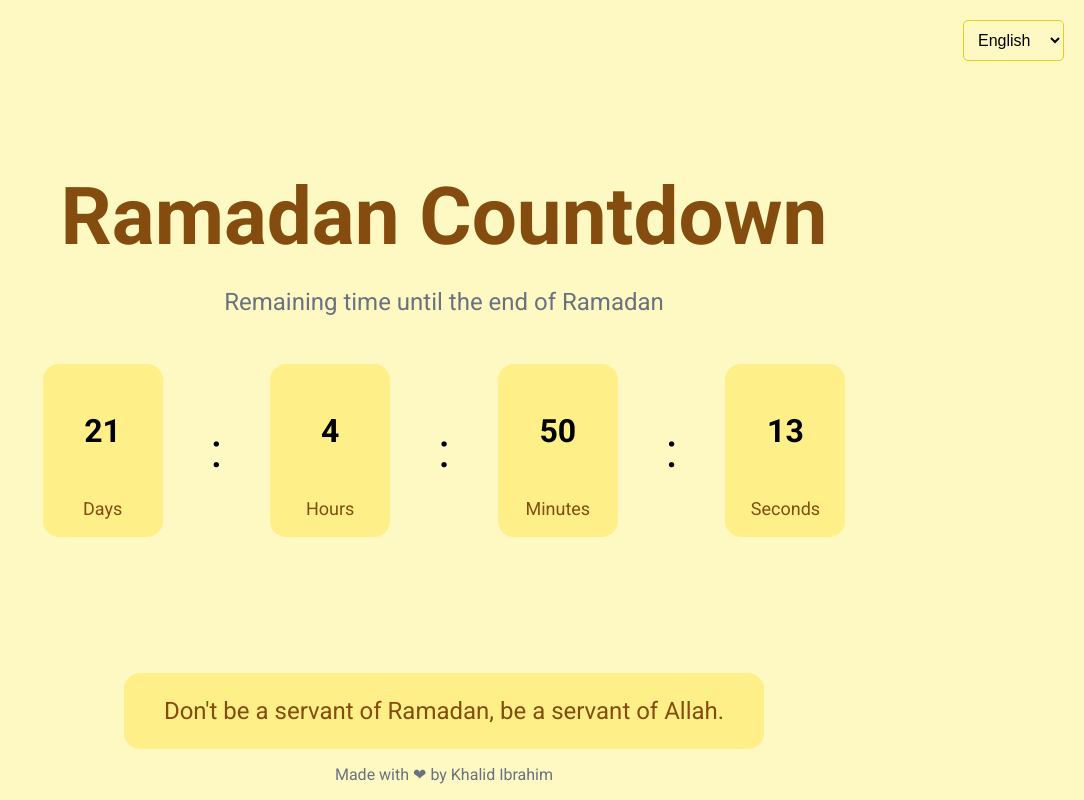
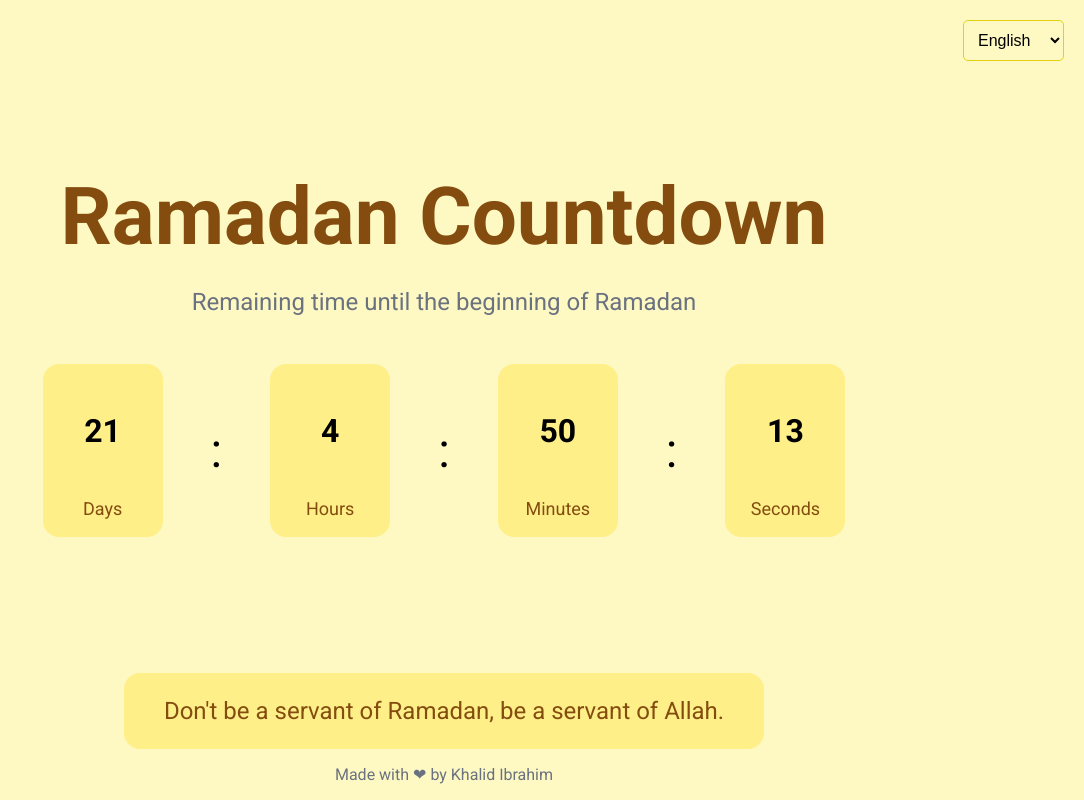
Before and after one commit to Khalid-212/Ramadan-countdown, a React (Vite) app: page / in a window 1280 px wide. Shown: the whole page, without its empty margins (196-1280 px from the left). Built offline with nearby package versions, Linux system fonts and the light colour scheme.

Commit message:
error fix

```diff
--- a/src/i18n.js
+++ b/src/i18n.js
@@ -7,7 +7,7 @@ i18n.use(initReactI18next).init({
     en: {
       translation: {
         title: "Ramadan Countdown",
-        subtitle: "Remaining time until the end of Ramadan",
+        subtitle: "Remaining time until the beginning of Ramadan",
         days: "Days",
         hours: "Hours",
         minutes: "Minutes",
@@ -30,8 +30,8 @@ i18n.use(initReactI18next).init({
     },
     ar: {
       translation: {
-        title: "عد تنازلي رمضان",
-        subtitle: "الوقت المتبقي حتى نهاية رمضان",
+        title: "عد تنازلي إلى رمضان",
+        subtitle: "الوقت المتبقي حتى بداية رمضان",
         days: "أيام",
         hours: "ساعات",
         minutes: "دقائق",
```
